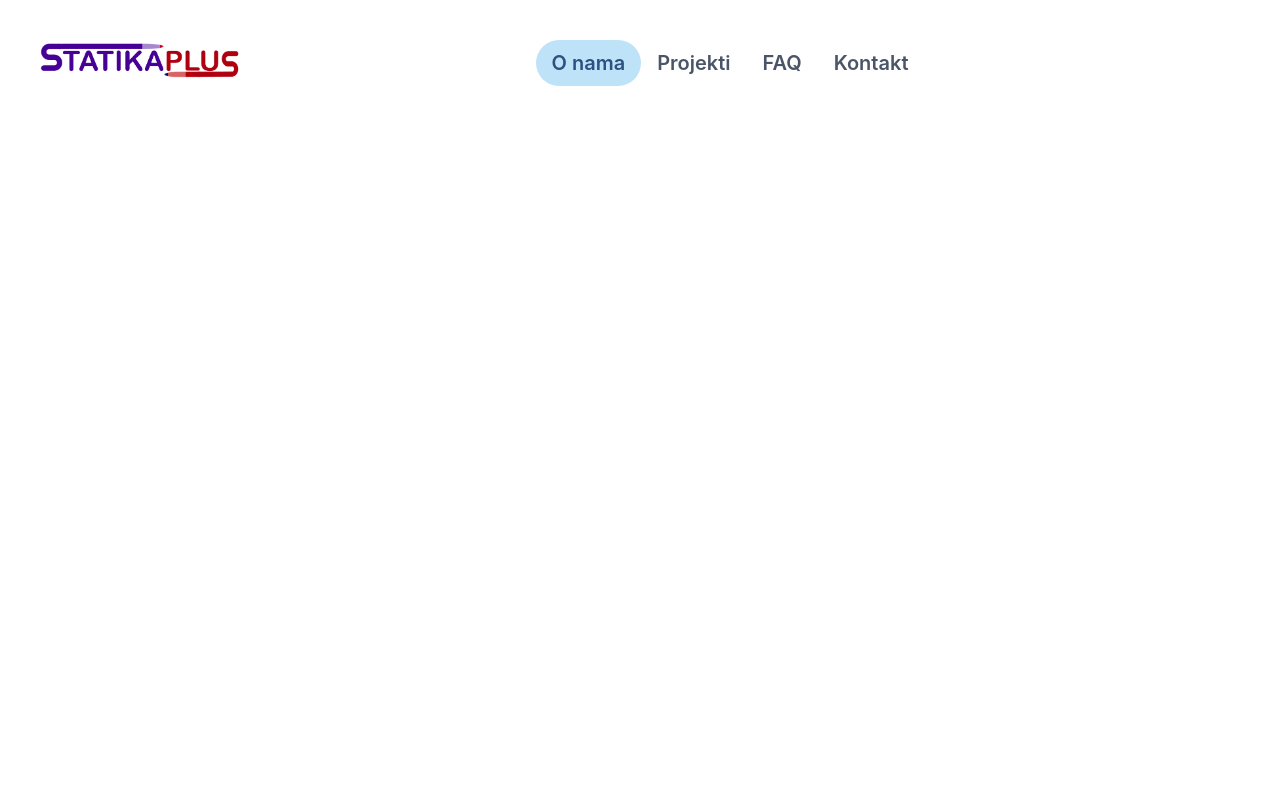
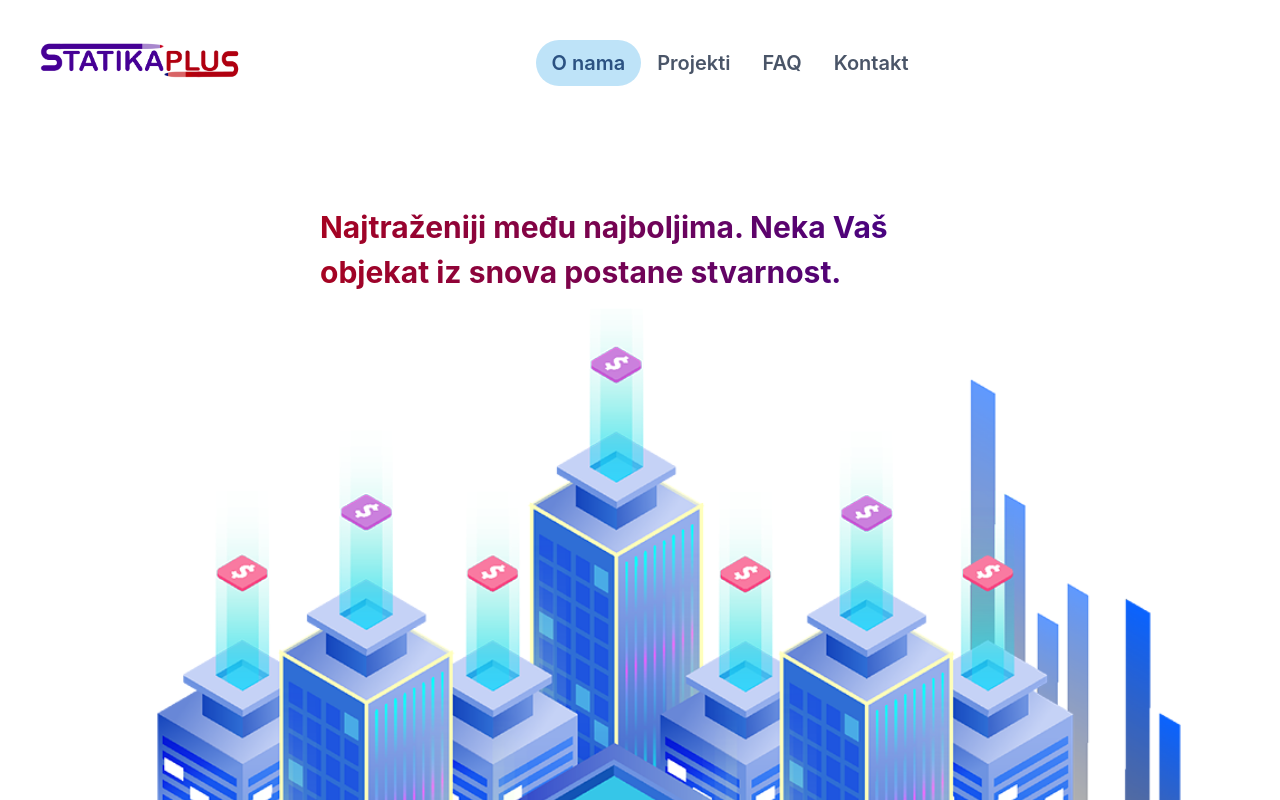
Before and after one commit to AleX77NP/StatikaPlus-Frontend, a Next.js app: page / in a window 1280 px wide. Shown: the top 800 px of the page. Built offline with nearby package versions, Linux system fonts and the light colour scheme.

Commit message:
nav , background

```diff
--- a/components/Header.js
+++ b/components/Header.js
@@ -1,13 +1,13 @@
 import React from 'react'
 import NavTab from './NavTab'
 import MenuHeader from './MenuHeader'
-import {Flex, Box, Spacer} from '@chakra-ui/react'
+import {Flex, Box, Spacer, Text} from '@chakra-ui/react'
 import Image from 'next/image'
 import styles from './Header.module.css'
 
 const Header = () => {
     return (
-        <div>
+        <div className={styles.main}>
             <Flex ml={10} mr={10} mt={10}
             direction="row"
             >
@@ -33,6 +33,15 @@ const Header = () => {
                 </div>
                 </Box>
             </Flex>
+            <div className={styles.slogan}>
+            <Text fontSize="3xl"
+            bgGradient="linear(to-l, #3C038C,#A60321)"
+            bgClip="text"
+            fontWeight="bold"
+            >
+             Najtraženiji među najboljima. Neka Vaš objekat iz snova postane stvarnost.
+            </Text>
+            </div>
         </div>
     )
 }
--- a/components/Header.module.css
+++ b/components/Header.module.css
@@ -1,3 +1,19 @@
+.main {
+  position: relative;
+  height: 1400px;
+  background-image: url('/background.png');
+  background-size: 100%;
+  background-position: center;
+  background-repeat:no-repeat;
+}
+
+.slogan {
+  position: absolute;
+  top: 15%;
+  left: 90%;
+  transform: translate(-50%, -50%);
+}
+
 .nav {
   background-color: transparent;
 }
@@ -8,6 +24,16 @@
     .nav {
       display: none;
     }
+    .slogan {
+      left: 50%;
+      top: 20%;
+    }
+  }
+
+  @media (max-width: 1400px) {
+    .slogan {
+      left: 50%;
+    }
   }
 
 @media (min-width: 1000px) {
```
Also changed, not shown: public/background.png (added).
